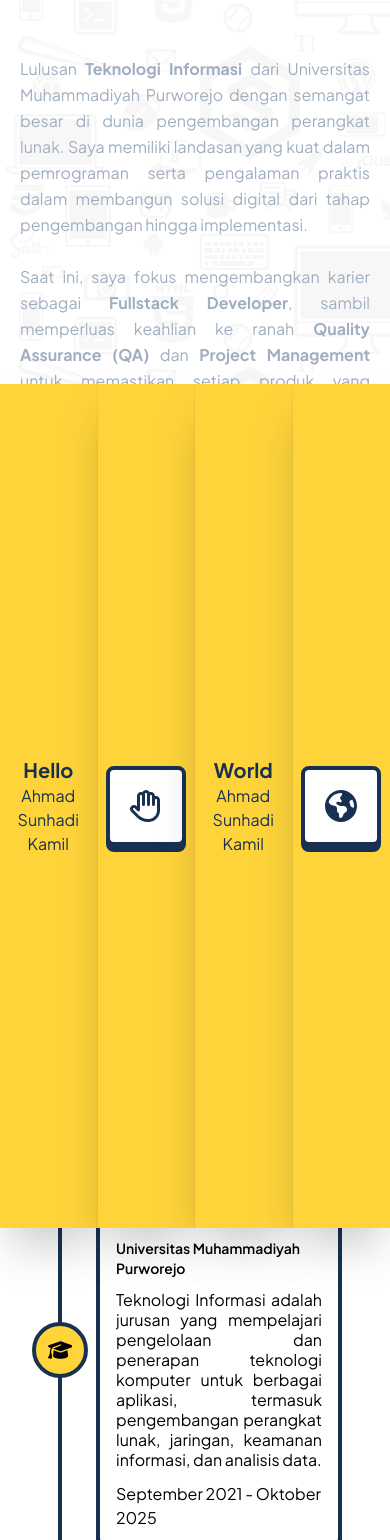
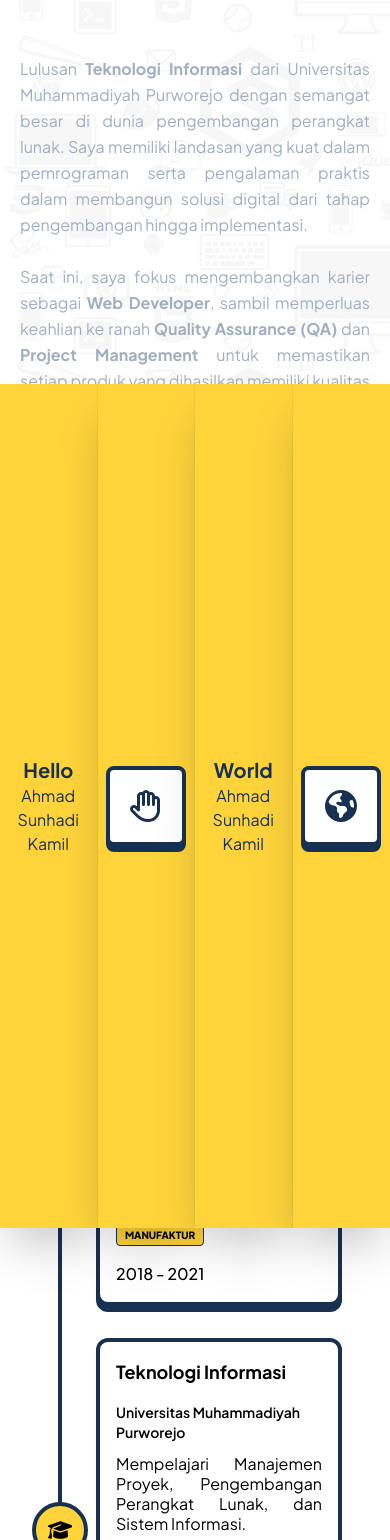
Before and after one commit to Sunhadi/portofolio-kamil, a Next.js app: page /about in a window 390 px wide. Shown: the part 460-2000 px from the top of the page. Built offline with nearby package versions, Linux system fonts and the light colour scheme.

Commit message:
update project

```diff
--- a/src/app/about/page.tsx
+++ b/src/app/about/page.tsx
@@ -47,19 +47,19 @@ export default function About() {
             />
           </motion.div>
 
-          {/* Badge Rumah (Posisi kanan bawah, statis/tanpa animasi) */}
+          {/* Badge Rumah */}
           <div className="absolute right-4 bottom-4 z-20 flex h-16 w-16 items-center justify-center rounded-full border-4 border-black-primary bg-blue-300 shadow-[4px_4px_0px_0px_rgba(0,0,0,1)]">
             <span className="text-3xl">🏠</span>
           </div>
         </motion.div>
 
-        {/* DESKRIPSI TEKS */}
+        {/* DESKRIPSI TEKS - SUDAH DIPERBAIKI */}
         <p className="mt-5 text-justify text-base text-secondary-text md:mt-0 lg:w-1/2 xl:text-lg leading-relaxed">
           Lulusan <b>Teknologi Informasi</b> dari Universitas Muhammadiyah Purworejo dengan semangat besar di dunia pengembangan perangkat lunak. Saya memiliki landasan yang kuat dalam pemrograman serta pengalaman praktis dalam membangun solusi digital dari tahap pengembangan hingga implementasi.
           <br /><br />
-          Saat ini, saya fokus mengembangkan karier sebagai <b>Fullstack Developer</b>, sambil memperluas keahlian ke ranah <b>Quality Assurance (QA)</b> dan <b>Project Management</b> untuk memastikan setiap produk yang dihasilkan memiliki kualitas tinggi, efisien, dan tepat guna.
+          Saat ini, saya fokus mengembangkan karier sebagai <b>Web Developer</b>, sambil memperluas keahlian ke ranah <b>Quality Assurance (QA)</b> dan <b>Project Management</b> untuk memastikan setiap produk yang dihasilkan memiliki kualitas tinggi, efisien, dan tepat guna.
           <br /><br />
-          Teknologi utama yang saya kuasai meliputi <b>ReactJS</b> dan <b>NextJS</b> untuk sisi <i>front-end</i>, serta <b>ExpressJS</b> dan <b>AdonisJS</b> untuk sisi <i>back-end</i>. Saya juga aktif memperdalam pengembangan aplikasi Android menggunakan <b>Kotlin</b>.
+          Sebagai <b>Web Developer</b>, saya memiliki keahlian dalam membangun antarmuka web yang modern dan responsif menggunakan <b>ReactJS</b> dan <b>NextJS</b>. Di sisi <i>back-end</i>, saya berfokus pada pengembangan sistem yang terstruktur dan aman menggunakan <b>Laravel</b>. Selain itu, saya aktif memperdalam pengembangan aplikasi <i>mobile</i> menggunakan <b>Flutter</b> serta meningkatkan kualitas perangkat lunak melalui <i>automated testing</i> menggunakan <b>Playwright</b> dan <b>Katalon</b>.
         </p>
       </div>
 
--- a/src/app/layout.tsx
+++ b/src/app/layout.tsx
@@ -7,8 +7,8 @@ export const metadata: Metadata = {
   description: 'Ahmad Sunhadi Kamil | Portfolio',
   icons: {
     icon: '/kamil-logo.svg', // Lokasi file di folder public
-    shortcut: '/favicon.ico',
-    apple: '/apple-icon.png',
+    shortcut: '/kamil-logo.svg',
+    apple: '/kamil-logo.svg',
   },
 }
 
--- a/src/app/page.tsx
+++ b/src/app/page.tsx
@@ -61,7 +61,7 @@ export default function Home() {
           I&apos;m{' '}
           <TypeAnimation
             sequence={[
-              'Fullstack Developer',
+              'Web Developer',
               3000,
               'Quality Assurance',
               3000,
@@ -76,11 +76,11 @@ export default function Home() {
             className="text-orange-primary"
           />
         </h2>
-        <p className="max-w-lg text-center text-sm dark:text-white md:max-w-2xl md:text-left md:text-base leading-relaxed">
-          Seorang <b>Fullstack Developer</b> yang berdedikasi dengan pengalaman pengembangan
-          aplikasi web dan mobile. Kini fokus memperluas keahlian dalam
-          <b> Quality Assurance</b> dan <b>Manajemen Proyek</b> untuk memberikan solusi digital yang efisien dan berkualitas.
-        </p>
+            <p className="max-w-lg text-center text-sm dark:text-white md:max-w-2xl md:text-left md:text-base leading-relaxed">
+              Seorang <b>Web Developer</b> yang berdedikasi dengan pengalaman pengembangan
+              aplikasi berbasis web. Kini fokus memperluas keahlian dalam
+              <b> Quality Assurance</b> dan <b>Manajemen Proyek</b> untuk memberikan solusi digital yang efisien dan berkualitas.
+            </p>
         <div className="flex gap-4">
           <a
             onClick={() => animatePageOut('/resume', router)}
--- a/src/components/common/ExperienceTimelime.tsx
+++ b/src/components/common/ExperienceTimelime.tsx
@@ -10,6 +10,7 @@ export default function ExperienceTimeline({
   title,
   date,
   description,
+  tech,
 }: {
   position: boolean
   type: string
@@ -17,6 +18,7 @@ export default function ExperienceTimeline({
   title: string
   date: string
   description: string
+  tech?: string[] // Tambahkan properti ini
 }) {
   return (
     <motion.div
@@ -43,7 +45,22 @@ export default function ExperienceTimeline({
         <p className="overflow-hidden text-justify leading-tight">
           {description}
         </p>
-        <p className="md:text-lg">{date}</p>
+
+        {/* Render Tech Stack jika ada */}
+        {tech && tech.length > 0 && (
+          <div className="flex flex-wrap gap-2 mt-2">
+            {tech.map((item, idx) => (
+              <span
+                key={idx}
+                className="rounded border border-black-primary bg-yellow-primary px-2 py-0.5 text-[10px] font-extrabold uppercase text-black"
+              >
+                {item}
+              </span>
+            ))}
+          </div>
+        )}
+
+        <p className="md:text-lg mt-1 font-medium">{date}</p>
       </motion.div>
       {position && <DotTimeline type={type} />}
     </motion.div>
--- a/src/components/common/GithubStats.tsx
+++ b/src/components/common/GithubStats.tsx
@@ -1,16 +1,33 @@
 'use client'
+
 import { useTheme } from 'next-themes'
 import GitHubCalendar from 'react-github-calendar'
+import { useEffect, useState } from 'react'
 
 export function GithubStats() {
-  const { theme } = useTheme()
+  const { theme, resolvedTheme } = useTheme()
+  const [mounted, setMounted] = useState(false)
+
+  // Memastikan komponen hanya dirender di client
+  useEffect(() => {
+    setMounted(true)
+  }, [])
+
+  if (!mounted) {
+    // Tampilkan placeholder atau loading sederhana agar layout tidak bergeser
+    return (
+      <div className="h-[150px] w-full animate-pulse rounded-lg border-4 border-black-primary bg-gray-200 dark:bg-gray-800" />
+    )
+  }
+
   return (
     <div className="cursor-pointer rounded-lg border-4 border-black-primary bg-white p-4 shadow-image-card duration-150 hover:shadow-button-card hover:shadow-black-primary dark:bg-black">
       <GitHubCalendar
-        username="sunhadi"
-        blockSize={15}
-        blockMargin={5}
-        colorScheme={theme === 'dark' ? 'dark' : 'light'}
+        username="Sunhadi" // Pastikan username GitHub kamu benar
+        blockSize={15}      // Sedikit diperkecil agar pas di mobile
+        blockMargin={4}
+        colorScheme={resolvedTheme === 'dark' ? 'dark' : 'light'}
+        hideTotalCount={false}
       />
     </div>
   )
--- a/src/utils/constant/Experience.ts
+++ b/src/utils/constant/Experience.ts
@@ -1,49 +1,61 @@
-interface IExperience {
+// utils/constant/Experience.ts
+
+export interface IExperience {
   title: string
   company: string
   type: string
   description: string
   date: string
+  tech?: string[]
 }
-export const experience = [
+
+export const experience: IExperience[] = [
   {
     title: 'Teknik Mekanik Industri',
     company: 'SMK TKM TEKNIK TAMANSISWA PURWOREJO',
     type: 'Education',
-    description:
-      'Mekanik Industri adalah profesional yang merancang, memasang, memelihara, dan memperbaiki mesin dan peralatan industri. Mereka memastikan mesin beroperasi dengan efisien dan aman melalui instalasi, perawatan rutin, perbaikan, dan peningkatan performa.',
+    description: 'Mempelajari dasar manufaktur dan permesinan industri. Skill utama meliputi teknik pengelasan, pengoperasian mesin bubut dan frais, sistem hidrolik, serta perancangan gambar teknik mesin.',
     date: '2018 - 2021',
+    tech: ['AutoCAD', 'Teknik Mesin', 'Manufaktur'],
   },
   {
     title: 'Teknologi Informasi',
     company: 'Universitas Muhammadiyah Purworejo',
     type: 'Education',
-    description:
-      'Teknologi Informasi adalah jurusan yang mempelajari pengelolaan dan penerapan teknologi komputer untuk berbagai aplikasi, termasuk pengembangan perangkat lunak, jaringan, keamanan informasi, dan analisis data.',
+    description: 'Mempelajari Manajemen Proyek, Pengembangan Perangkat Lunak, dan Sistem Informasi.',
     date: 'September 2021 - Oktober 2025',
+    tech: ['PHP', 'Laravel', 'MySQL', 'Java','Html', 'CSS', 'JavaScript', 'ReactJS', 'C++', 'Flutter'],
   },
   {
     title: 'Freelancer',
     company: 'Pengembangan Web dan aplikasi mobile',
     type: 'Work',
-    description:
-      'Seorang profesional yang mengembangkan dan merancang situs web serta aplikasi mobile untuk klien secara independen. Mereka menangani semua aspek pengembangan, dari perancangan antarmuka pengguna hingga implementasi fitur dan pemeliharaan.',
+    description: 'Merancang dan membangun solusi digital kustom untuk klien, mencakup pengembangan front-end, back-end, hingga maintenance aplikasi berbasis web.',
     date: '2024 - Sekarang',
+    tech: ['Laravel', 'NextJS', 'ReactJs', 'Tailwind'],
   },
   {
     title: 'KPPS 4 dan Sirekap di TPS 01 Desa Somongari',
     company: 'KPU Kabupaten Purworejo',
     type: 'Work',
-    description:
-      'Bertugas sebagai KPPS 4 dan Sirekap di TPS 01 Desa Somongari selama pemilihan.',
+    description: 'Bertanggung jawab atas administrasi pemungutan suara dan input data akurat ke sistem Sirekap KPU selama pemilu.',
     date: '2024',
+    tech: ['Sirekap', 'Data Entry', 'Administrasi'],
   },
   {
     title: 'Staf Sekretariat Desa Somongari',
     company: 'KPU Kabupaten Purworejo',
     type: 'Work',
-    description:
-      'Bertugas sebagai staf Sekretariat Desa Somongari divisi Teknik Penyelengaraan pemilu dan hukum serta hubungan masyarakat dan hukum',
+    description: 'Mengelola divisi Teknik Penyelenggaraan Pemilu, hukum, serta hubungan masyarakat (Humas) di tingkat desa.',
     date: '2024 - 2025',
+    tech: ['Manajemen Proyek', 'Hukum Pemilu', 'Public Speaking'],
+  },
+  {
+    title: 'Wakil Ketua Bidang Anggota',
+    company: 'Koperasi Merah Putih Desa Somongari',
+    type: 'Work',
+    description: 'Memimpin divisi anggota, mengelola data anggota, serta merancang strategi untuk meningkatkan partisipasi dan kepuasan anggota koperasi.',
+    date: '2025 - 2026',
+    tech: ['Manajemen Anggota', 'Public Speaking'],
   },
 ]
--- a/src/utils/constant/TechIcons.ts
+++ b/src/utils/constant/TechIcons.ts
@@ -17,6 +17,7 @@ import {
   SiMongodb,
   SiMysql,
   SiFramer,
+  SiFlutter,
   SiJetpackcompose,
 } from 'react-icons/si'
 
@@ -40,8 +41,8 @@ export const techIcons = [
     icons: BiLogoGoLang,
   },
   {
-    name: 'Kotlin',
-    icons: TbBrandKotlin,
+    name: 'FLutter',
+    icons: SiFlutter,
   },
 
   {
@@ -57,32 +58,12 @@ export const techIcons = [
     icons: SiLaravel,
   },
   {
-    name: 'Express',
-    icons: SiExpress,
-  },
-  {
-    name: 'AdonisJs',
-    icons: SiAdonisjs,
-  },
-  {
     name: 'NodeJS',
     icons: BiLogoNodejs,
   },
   {
     name: 'Tailwinds',
     icons: SiTailwindcss,
-  },
-  {
-    name: 'Compose',
-    icons: SiJetpackcompose,
-  },
-  {
-    name: 'Framer',
-    icons: SiFramer,
-  },
-  {
-    name: 'Jest',
-    icons: SiJest,
   },
   {
     name: 'MongoDB',
```
